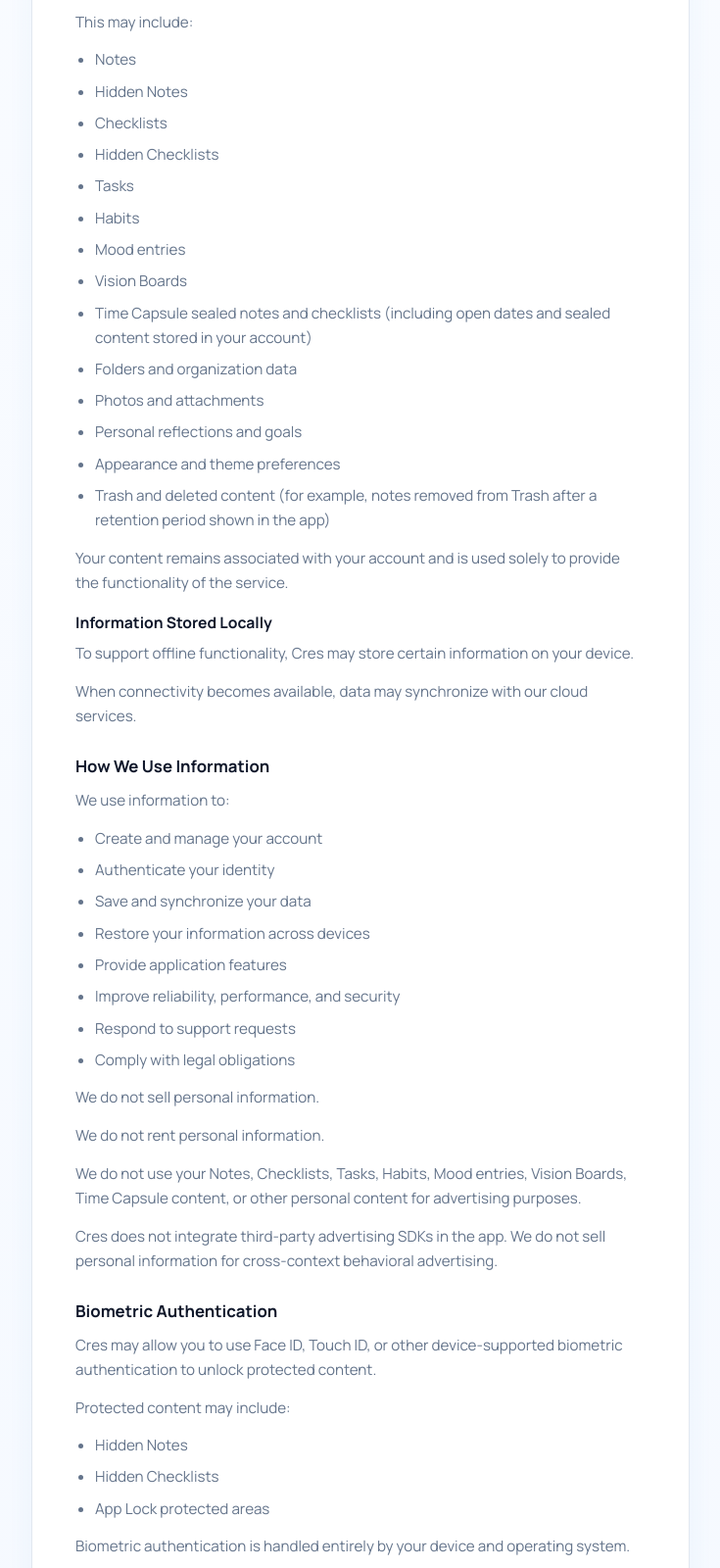
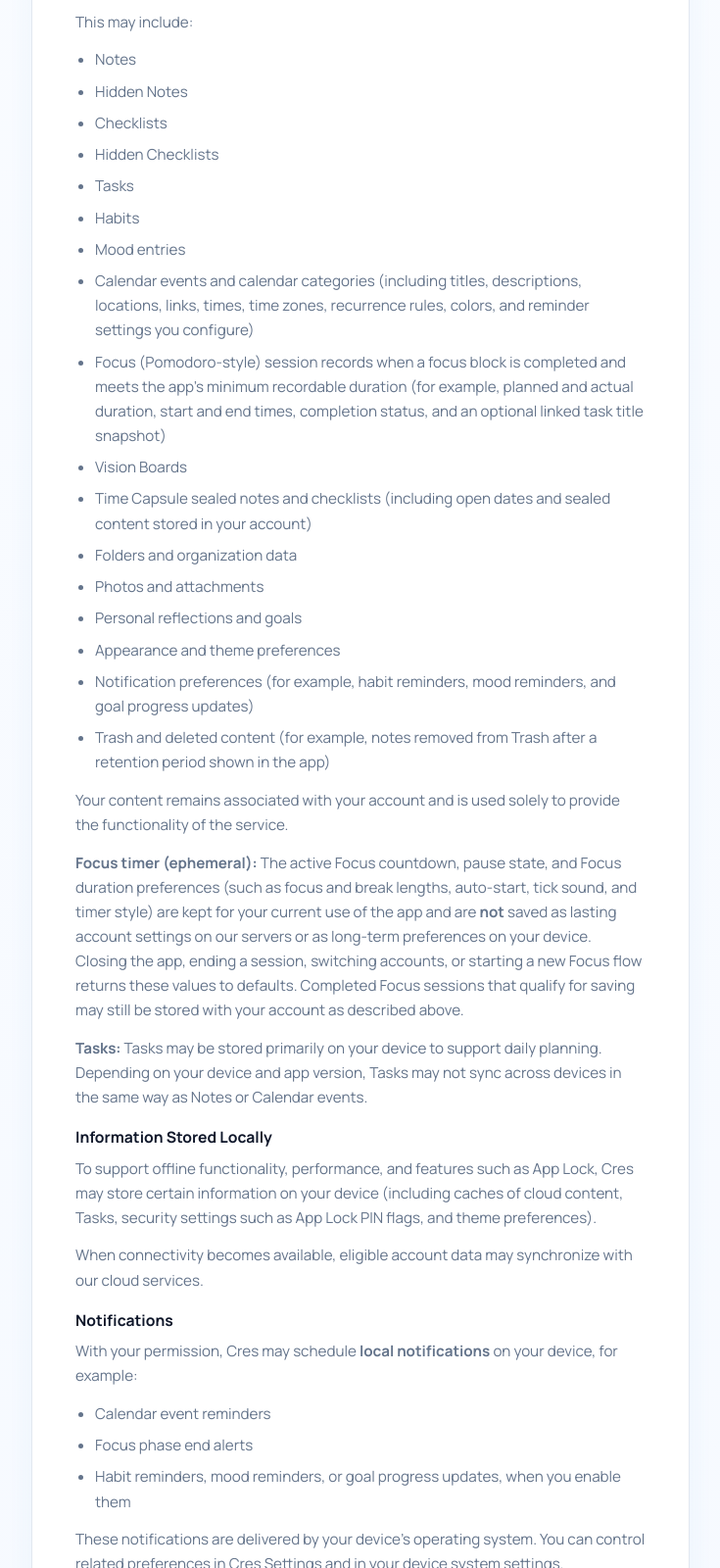
Before and after one commit to vnslzv/cres-global.com, a plain HTML site: page privacy.html in a window 1280 px wide. Shown: the part 1200-2800 px from the top of the page at 98% size, without its empty margins (272-1007 px from the left). Drawn offline with Linux system fonts and the light colour scheme.

Commit message:
Add files via upload

```diff
--- a/privacy.html
+++ b/privacy.html
@@ -33,7 +33,7 @@
       href="https://fonts.googleapis.com/css2?family=Manrope:wght@400;500;700;800&family=Golos+Text:wght@500;700&display=swap"
       rel="stylesheet"
     />
-    <link rel="stylesheet" href="styles.css?v=20261011" />
+    <link rel="stylesheet" href="styles.css?v=20261121" />
   </head>
   <body class="legal-body">
     <div class="bg-glow glow-a" aria-hidden="true"></div>
@@ -53,7 +53,7 @@
       <article class="legal-doc">
         <header class="legal-doc-head">
           <h1>Privacy Policy</h1>
-          <p class="legal-meta">Last updated: October 2026</p>
+          <p class="legal-meta">Last updated: November 2026</p>
         </header>
 
         <section>
@@ -61,7 +61,7 @@
           <p>Welcome to Cres.</p>
           <p>
             Cres is a personal growth application that brings together Notes, Checklists, Tasks,
-            Habits, Mood, and Vision Boards in one calm workspace.
+            Habits, Mood, Calendar, Focus, and Vision Boards in one calm workspace.
           </p>
           <p>
             This Privacy Policy explains what information we collect, how we use it, how we
@@ -111,25 +111,64 @@
             <li>Tasks</li>
             <li>Habits</li>
             <li>Mood entries</li>
+            <li>
+              Calendar events and calendar categories (including titles, descriptions, locations,
+              links, times, time zones, recurrence rules, colors, and reminder settings you configure)
+            </li>
+            <li>
+              Focus (Pomodoro-style) session records when a focus block is completed and meets the
+              app&rsquo;s minimum recordable duration (for example, planned and actual duration,
+              start and end times, completion status, and an optional linked task title snapshot)
+            </li>
             <li>Vision Boards</li>
             <li>Time Capsule sealed notes and checklists (including open dates and sealed content stored in your account)</li>
             <li>Folders and organization data</li>
             <li>Photos and attachments</li>
             <li>Personal reflections and goals</li>
             <li>Appearance and theme preferences</li>
+            <li>Notification preferences (for example, habit reminders, mood reminders, and goal progress updates)</li>
             <li>Trash and deleted content (for example, notes removed from Trash after a retention period shown in the app)</li>
           </ul>
           <p>
             Your content remains associated with your account and is used solely to provide the
             functionality of the service.
           </p>
+          <p>
+            <strong>Focus timer (ephemeral):</strong> The active Focus countdown, pause state, and Focus
+            duration preferences (such as focus and break lengths, auto-start, tick sound, and timer
+            style) are kept for your current use of the app and are <strong>not</strong> saved as
+            lasting account settings on our servers or as long-term preferences on your device. Closing
+            the app, ending a session, switching accounts, or starting a new Focus flow returns these
+            values to defaults. Completed Focus sessions that qualify for saving may still be stored with
+            your account as described above.
+          </p>
+          <p>
+            <strong>Tasks:</strong> Tasks may be stored primarily on your device to support daily
+            planning. Depending on your device and app version, Tasks may not sync across devices in the
+            same way as Notes or Calendar events.
+          </p>
 
           <h3>Information Stored Locally</h3>
           <p>
-            To support offline functionality, Cres may store certain information on your device.
+            To support offline functionality, performance, and features such as App Lock, Cres may
+            store certain information on your device (including caches of cloud content, Tasks,
+            security settings such as App Lock PIN flags, and theme preferences).
           </p>
           <p>
-            When connectivity becomes available, data may synchronize with our cloud services.
+            When connectivity becomes available, eligible account data may synchronize with our cloud
+            services.
+          </p>
+
+          <h3>Notifications</h3>
+          <p>With your permission, Cres may schedule <strong>local notifications</strong> on your device, for example:</p>
+          <ul>
+            <li>Calendar event reminders</li>
+            <li>Focus phase end alerts</li>
+            <li>Habit reminders, mood reminders, or goal progress updates, when you enable them</li>
+          </ul>
+          <p>
+            These notifications are delivered by your device&rsquo;s operating system. You can control
+            related preferences in Cres Settings and in your device system settings.
           </p>
         </section>
 
@@ -140,8 +179,8 @@
             <li>Create and manage your account</li>
             <li>Authenticate your identity</li>
             <li>Save and synchronize your data</li>
-            <li>Restore your information across devices</li>
-            <li>Provide application features</li>
+            <li>Restore your information across devices (where sync is available for that feature)</li>
+            <li>Provide application features, including Calendar and Focus</li>
             <li>Improve reliability, performance, and security</li>
             <li>Respond to support requests</li>
             <li>Comply with legal obligations</li>
@@ -149,8 +188,9 @@
           <p>We do not sell personal information.</p>
           <p>We do not rent personal information.</p>
           <p>
-            We do not use your Notes, Checklists, Tasks, Habits, Mood entries, Vision Boards, Time
-            Capsule content, or other personal content for advertising purposes.
+            We do not use your Notes, Checklists, Tasks, Habits, Mood entries, Calendar events, Focus
+            session records, Vision Boards, Time Capsule content, or other personal content for
+            advertising purposes.
           </p>
           <p>
             Cres does not integrate third-party advertising SDKs in the app. We do not sell personal
@@ -204,6 +244,7 @@
             <li>Access controls</li>
             <li>Cloud security protections</li>
             <li>Device-level security features</li>
+            <li>App integrity checks (for example, Firebase App Check) where enabled</li>
           </ul>
           <p>
             However, no method of transmission or storage can be guaranteed to be completely secure.
@@ -234,9 +275,11 @@
             <li>Hidden Notes</li>
             <li>Checklists</li>
             <li>Hidden Checklists</li>
-            <li>Tasks</li>
+            <li>Tasks stored for your account on the device</li>
             <li>Habits</li>
             <li>Mood entries</li>
+            <li>Calendar events and calendar categories</li>
+            <li>Focus session records associated with your account</li>
             <li>Vision Boards</li>
             <li>Time Capsule sealed content</li>
             <li>Photos and attachments</li>
@@ -261,6 +304,7 @@
             <li>Firebase Firestore</li>
             <li>Firebase Storage</li>
             <li>Firebase App Check</li>
+            <li>Firebase Cloud Functions (for example, account and security-related flows)</li>
             <li>Apple Sign In</li>
             <li>Google Sign In</li>
             <li>RevenueCat (subscription management)</li>
```
Also changed, not shown: delete-account.html (+5 -3 lines), terms.html (+40 -11 lines).
